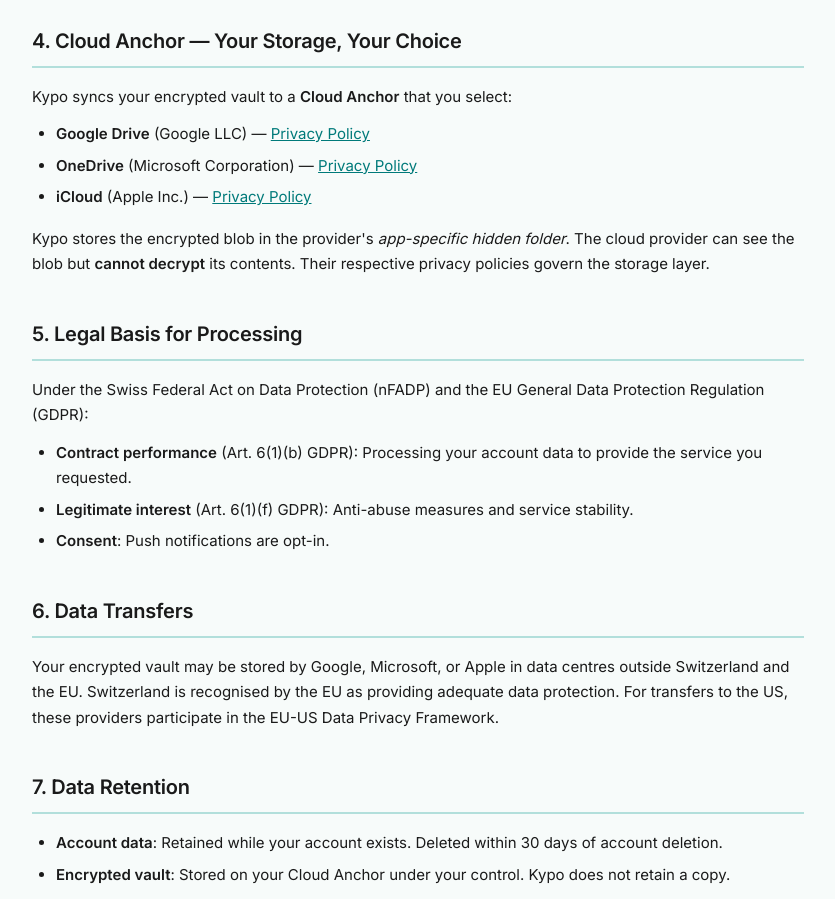
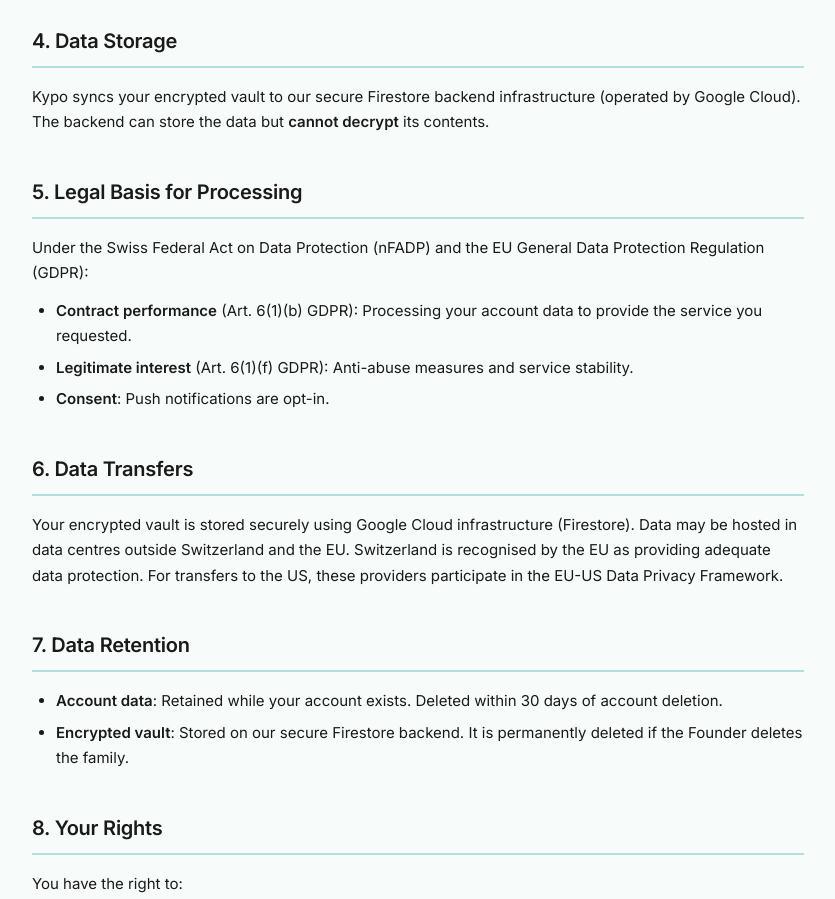
Before and after one commit to joaofigueiredo88/Legal, a plain HTML site: page Kypo/index.html in a window 1280 px wide. Shown: the part 1240-2139 px from the top of the page, without its empty margins (222-1057 px from the left). Drawn offline with Linux system fonts and the light colour scheme.

Commit message:
Fix English Legal Terms for Firestore

```diff
--- a/Kypo/index.html
+++ b/Kypo/index.html
@@ -270,21 +270,15 @@
   <tbody>
     <tr><td>Account</td><td>Email address, authentication provider (Google, Apple, email)</td><td>User identity &amp; login</td></tr>
     <tr><td>Family Metadata</td><td>Family ID, member IDs</td><td>Cross-device sync orchestration</td></tr>
-    <tr><td>Encrypted Vault</td><td>AES-256-GCM ciphertext blob</td><td>Stored on your Cloud Anchor &mdash; opaque to us</td></tr>
+    <tr><td>Encrypted Vault</td><td>AES-256-GCM ciphertext blob</td><td>Stored on our secure Firestore backend &mdash; opaque to us</td></tr>
     <tr><td>Subscription</td><td>Tier, purchase receipts</td><td>Feature entitlement</td></tr>
     <tr><td>Device Tokens</td><td>FCM push tokens</td><td>Notifications (optional)</td></tr>
   </tbody>
 </table>
 <p>We do <strong>not</strong> collect analytics, advertising identifiers, location data, or contact lists.</p>
 
-<h2>4. Cloud Anchor &mdash; Your Storage, Your Choice</h2>
-<p>Kypo syncs your encrypted vault to a <strong>Cloud Anchor</strong> that you select:</p>
-<ul>
-  <li><strong>Google Drive</strong> (Google LLC) &mdash; <a href="https://policies.google.com/privacy" target="_blank" rel="noopener">Privacy Policy</a></li>
-  <li><strong>OneDrive</strong> (Microsoft Corporation) &mdash; <a href="https://privacy.microsoft.com/privacystatement" target="_blank" rel="noopener">Privacy Policy</a></li>
-  <li><strong>iCloud</strong> (Apple Inc.) &mdash; <a href="https://www.apple.com/legal/privacy/" target="_blank" rel="noopener">Privacy Policy</a></li>
-</ul>
-<p>Kypo stores the encrypted blob in the provider's <em>app-specific hidden folder</em>. The cloud provider can see the blob but <strong>cannot decrypt</strong> its contents. Their respective privacy policies govern the storage layer.</p>
+<h2>4. Data Storage</h2>
+<p>Kypo syncs your encrypted vault to our secure Firestore backend infrastructure (operated by Google Cloud). The backend can store the data but <strong>cannot decrypt</strong> its contents.</p>
 
 <h2>5. Legal Basis for Processing</h2>
 <p>Under the Swiss Federal Act on Data Protection (nFADP) and the EU General Data Protection Regulation (GDPR):</p>
@@ -295,12 +289,12 @@
 </ul>
 
 <h2>6. Data Transfers</h2>
-<p>Your encrypted vault may be stored by Google, Microsoft, or Apple in data centres outside Switzerland and the EU. Switzerland is recognised by the EU as providing adequate data protection. For transfers to the US, these providers participate in the EU-US Data Privacy Framework.</p>
+<p>Your encrypted vault is stored securely using Google Cloud infrastructure (Firestore). Data may be hosted in data centres outside Switzerland and the EU. Switzerland is recognised by the EU as providing adequate data protection. For transfers to the US, these providers participate in the EU-US Data Privacy Framework.</p>
 
 <h2>7. Data Retention</h2>
 <ul>
   <li><strong>Account data</strong>: Retained while your account exists. Deleted within 30 days of account deletion.</li>
-  <li><strong>Encrypted vault</strong>: Stored on your Cloud Anchor under your control. Kypo does not retain a copy.</li>
+  <li><strong>Encrypted vault</strong>: Stored on our secure Firestore backend. It is permanently deleted if the Founder deletes the family.</li>
 </ul>
 
 <h2>8. Your Rights</h2>
```
